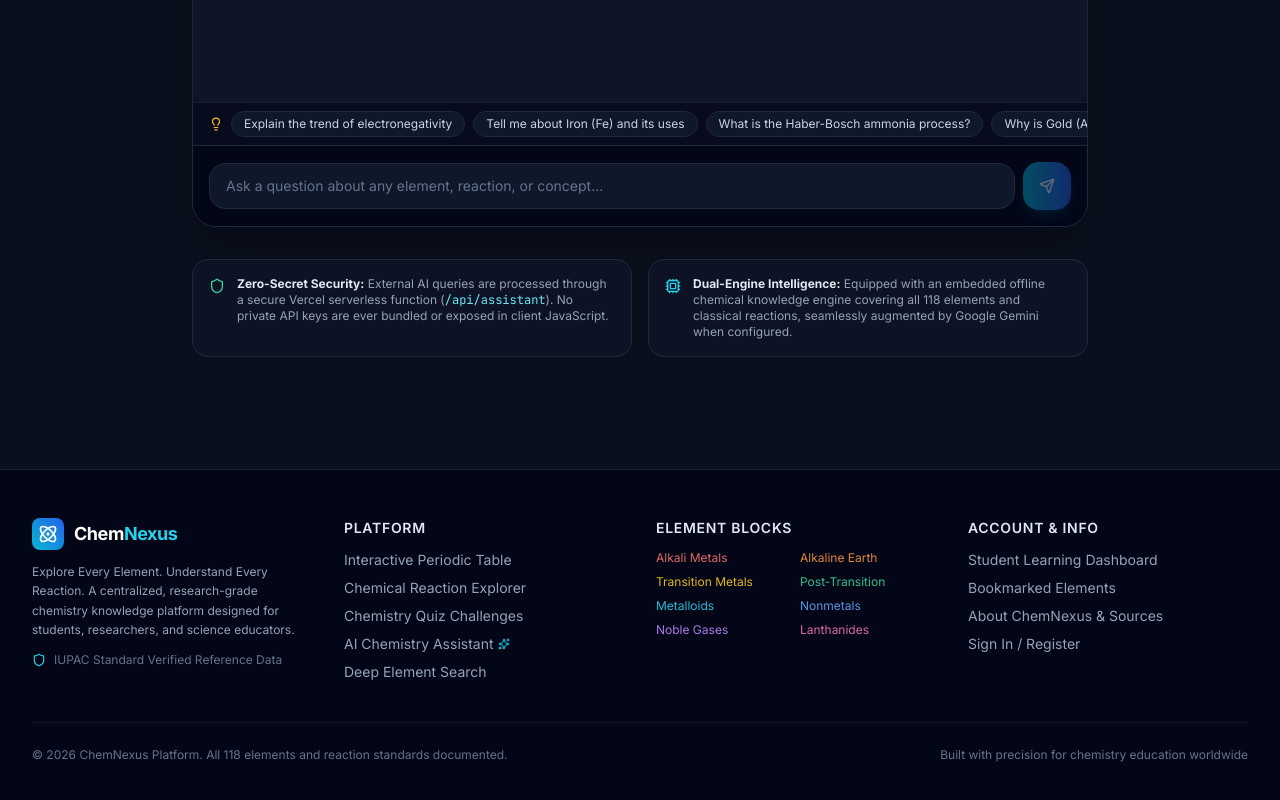
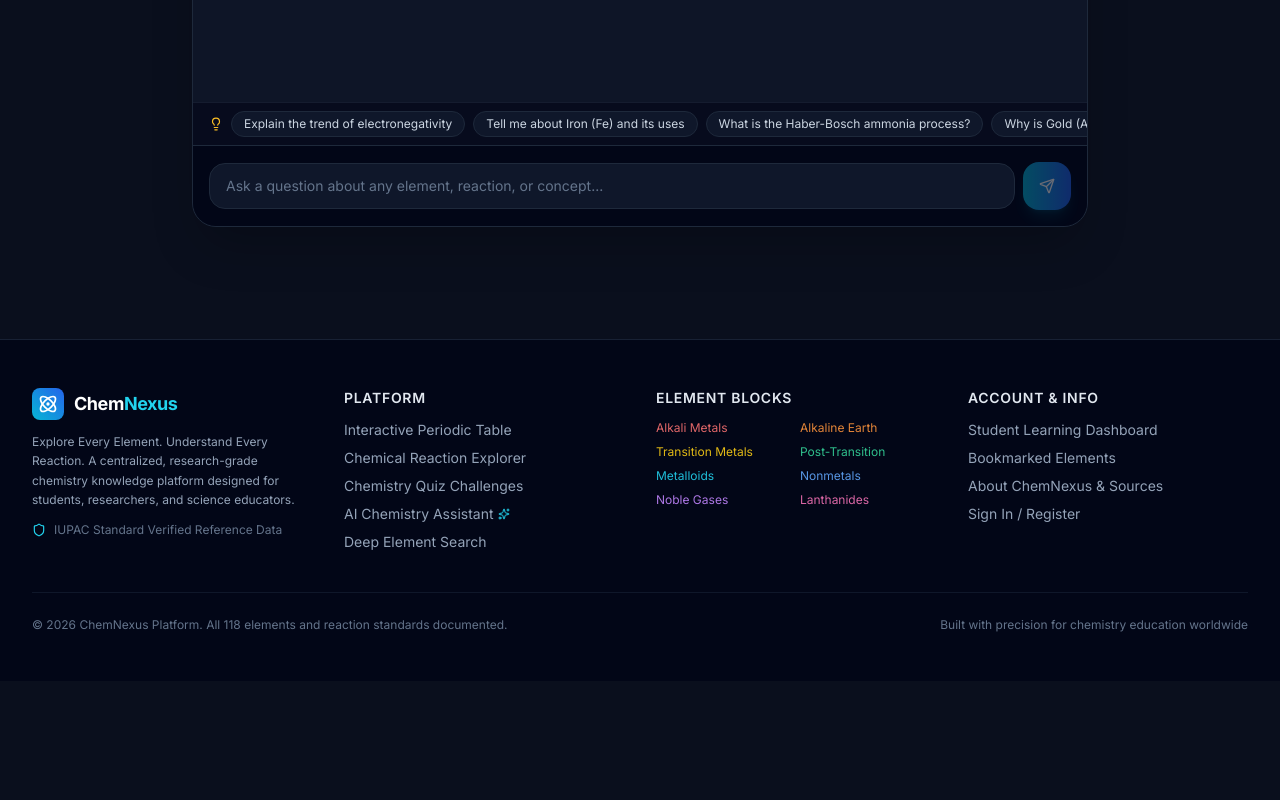
Before and after one commit to SatyaFlux/ChemNexus-The-Interactive-Chemistry-Knowledge-Platform, a React (Vite) app: page /assistant in a window 1280 px wide. Shown: the part 678-1478 px from the top of the page. After the commit the page ends 1359 px from the top, so only its background shows below. Built offline with nearby package versions, Linux system fonts and the light colour scheme; no server answers.

Commit message:
style: remove unnecessary developer disclosure cards from AI Assistant section

```diff
--- a/src/pages/AssistantPage.jsx
+++ b/src/pages/AssistantPage.jsx
@@ -1,7 +1,7 @@
 // src/pages/AssistantPage.jsx
 import React from 'react';
 import AssistantChatWindow from '@/components/assistant/AssistantChatWindow';
-import { Sparkles, Shield, Cpu } from 'lucide-react';
+import { Sparkles } from 'lucide-react';
 
 export default function AssistantPage() {
   return (
@@ -22,23 +22,6 @@ export default function AssistantPage() {
 
       {/* Main Chat Interface */}
       <AssistantChatWindow />
-
-      {/* Security and Intelligence Disclosure Banner */}
-      <div className="max-w-4xl mx-auto grid grid-cols-1 sm:grid-cols-2 gap-4 text-xs text-slate-400">
-        <div className="bg-slate-900/60 border border-slate-800 rounded-2xl p-4 flex items-start space-x-3">
-          <Shield className="w-4 h-4 text-emerald-400 shrink-0 mt-0.5" />
-          <p>
-            <strong className="text-slate-200">Zero-Secret Security:</strong> External AI queries are processed through a secure Vercel serverless function (<code className="text-cyan-300">/api/assistant</code>). No private API keys are ever bundled or exposed in client JavaScript.
-          </p>
-        </div>
-
-        <div className="bg-slate-900/60 border border-slate-800 rounded-2xl p-4 flex items-start space-x-3">
-          <Cpu className="w-4 h-4 text-cyan-400 shrink-0 mt-0.5" />
-          <p>
-            <strong className="text-slate-200">Dual-Engine Intelligence:</strong> Equipped with an embedded offline chemical knowledge engine covering all 118 elements and classical reactions, seamlessly augmented by Google Gemini when configured.
-          </p>
-        </div>
-      </div>
     </div>
   );
 }
```
